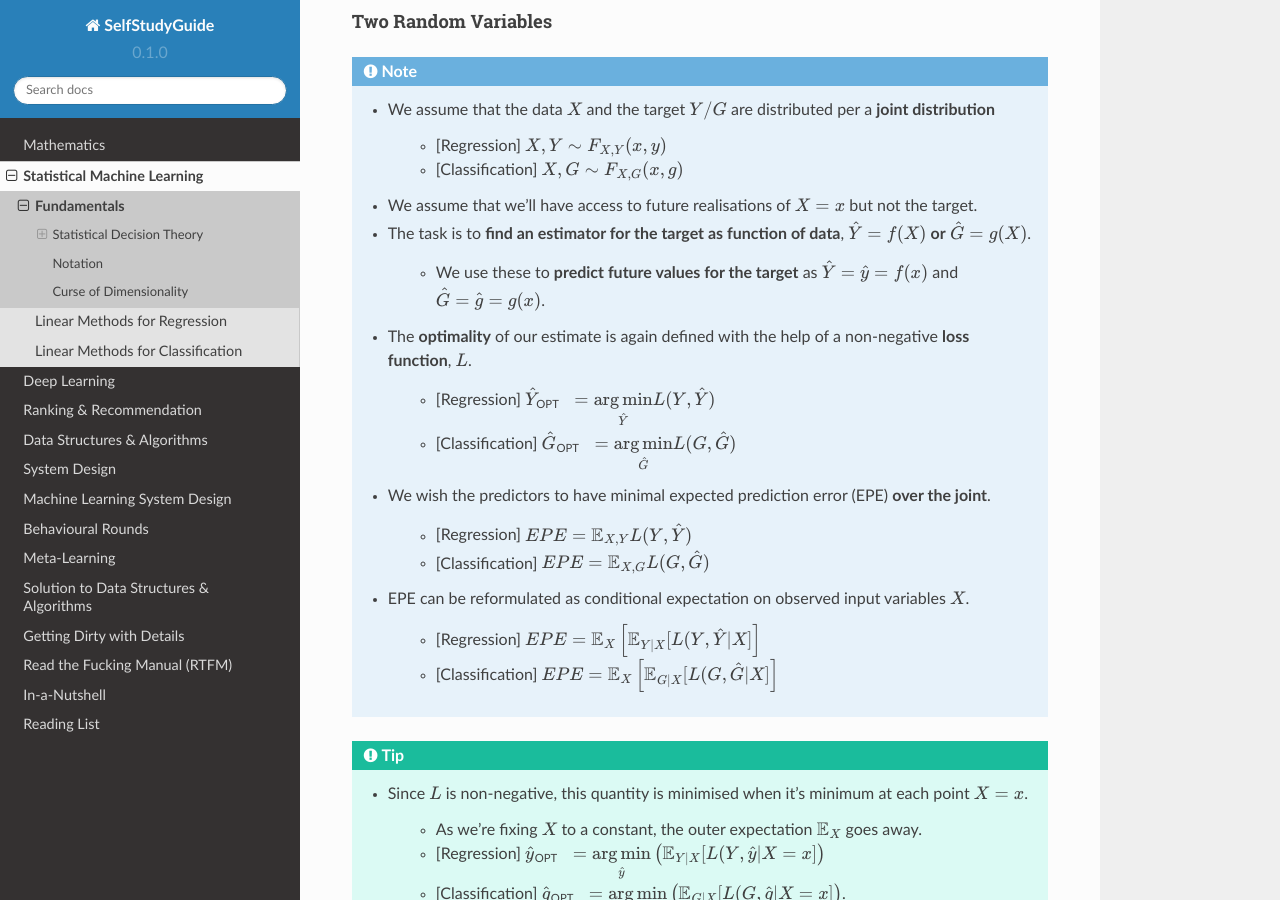
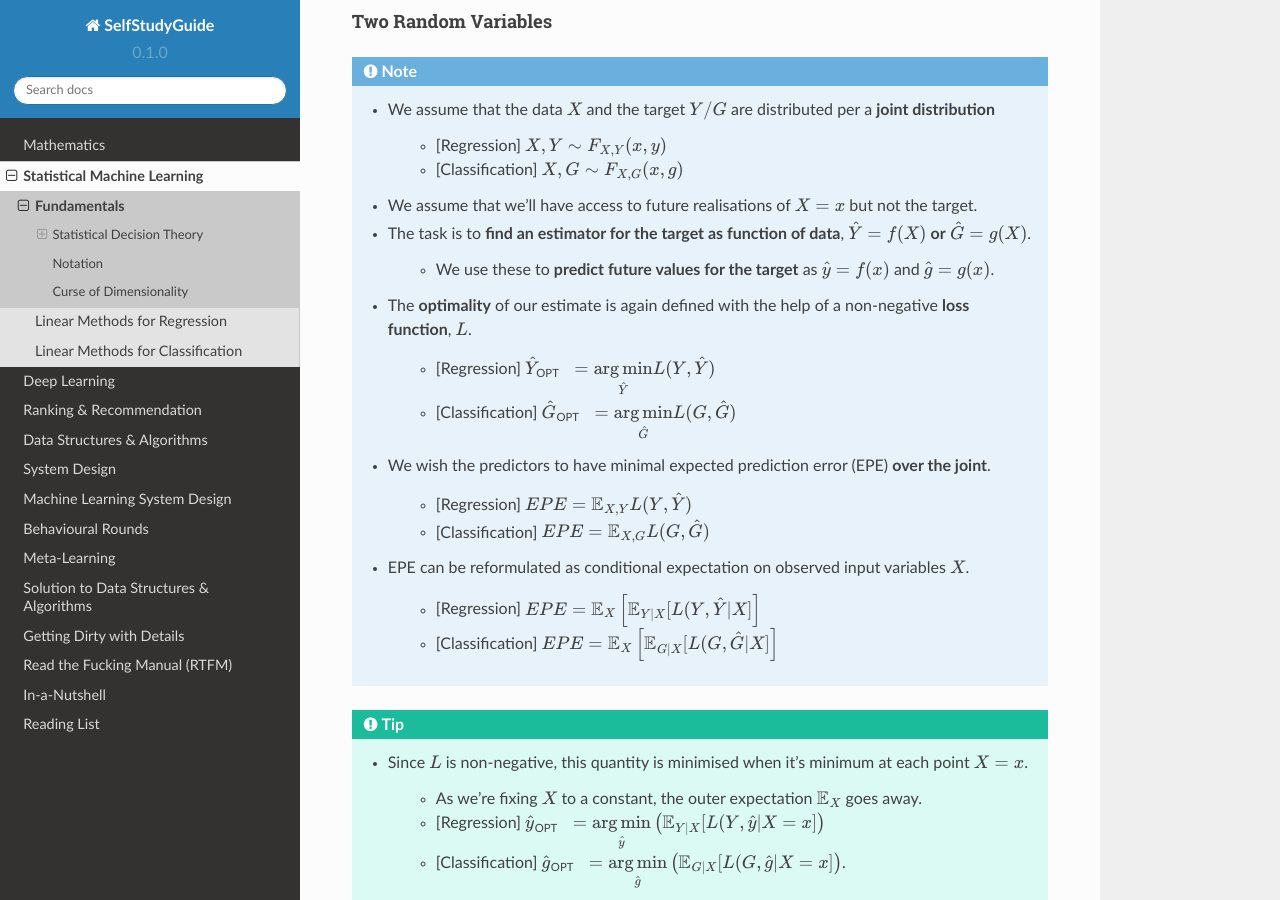
Before and after one commit to uselesstechjunks/leetcode, a Sphinx documentation site: the page built from docs/source/ml/basics.rst, in a window 1280 px wide and 900 px high, scrolled down 1196 px. Built offline with Sphinx 7.4.7 and the Read the Docs theme 2.0.0, drawn with Linux system fonts in a browser that asks for light colours.

Commit message:
Update basics.rst

```diff
--- a/docs/source/ml/basics.rst
+++ b/docs/source/ml/basics.rst
@@ -49,7 +49,7 @@ Two Random Variables
 	* We assume that we'll have access to future realisations of :math:`X=x` but not the target.
 	* The task is to **find an estimator for the target as function of data**, :math:`\hat{Y}=f(X)` **or** :math:`\hat{G}=g(X)`.
 
-		* We use these to **predict future values for the target** as :math:`\hat{Y}=\hat{y}=f(x)` and :math:`\hat{G}=\hat{g}=g(x)`.
+		* We use these to **predict future values for the target** as :math:`\hat{y}=f(x)` and :math:`\hat{g}=g(x)`.
 	* The **optimality** of our estimate is again defined with the help of a non-negative **loss function**, :math:`L`.
 
 		* [Regression] :math:`\hat{Y}_{\text{OPT}}=\underset{\hat{Y}}{\arg\min} L(Y,\hat{Y})`
```
